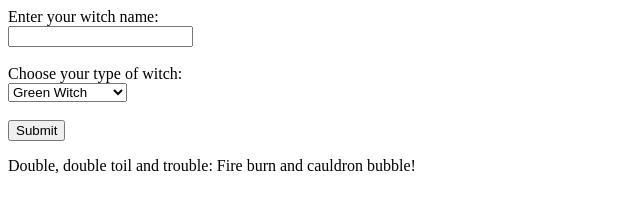
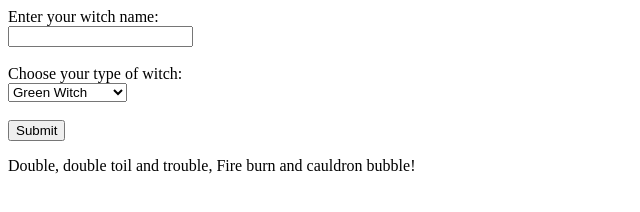
Before and after one commit to socialxmisfit/html.css.javascript-formdropdown, a plain HTML site: page index.html in a window 1280 px wide. Shown: the full height of the page, 0-640 px from the left. Drawn offline with Linux system fonts and the light colour scheme.

Commit message:
added comma

```diff
--- a/index.html
+++ b/index.html
@@ -32,6 +32,6 @@
           <!-- Button to trigger the action -->
           <button id="submit_button" type="submit" onClick="return evaluateUserInput();">Submit</button>
         </form>
-        <p id="output">Double, double toil and trouble: Fire burn and cauldron bubble!</p>
+        <p id="output">Double, double toil and trouble, Fire burn and cauldron bubble!</p>
     </body>
 </html>
```
Also changed, not shown: Screenshot 2024-10-13 212058.png (added).
